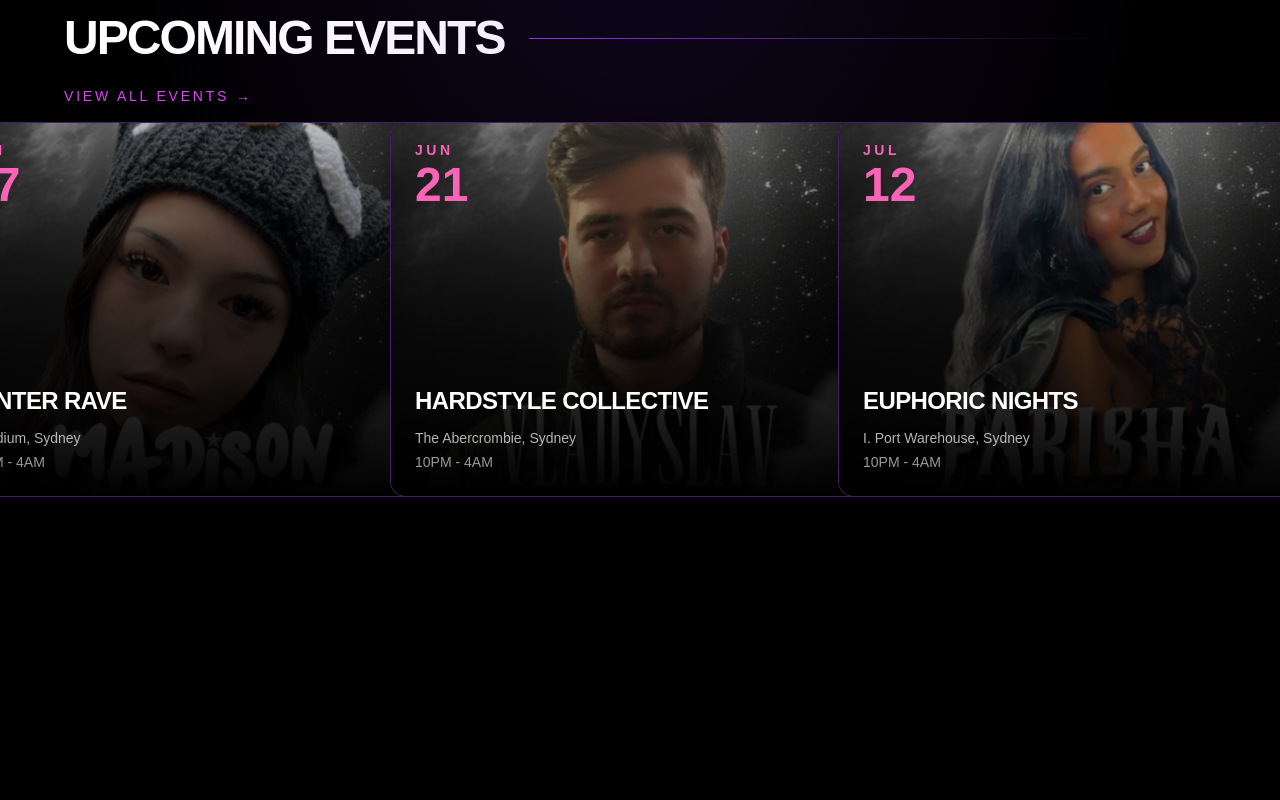
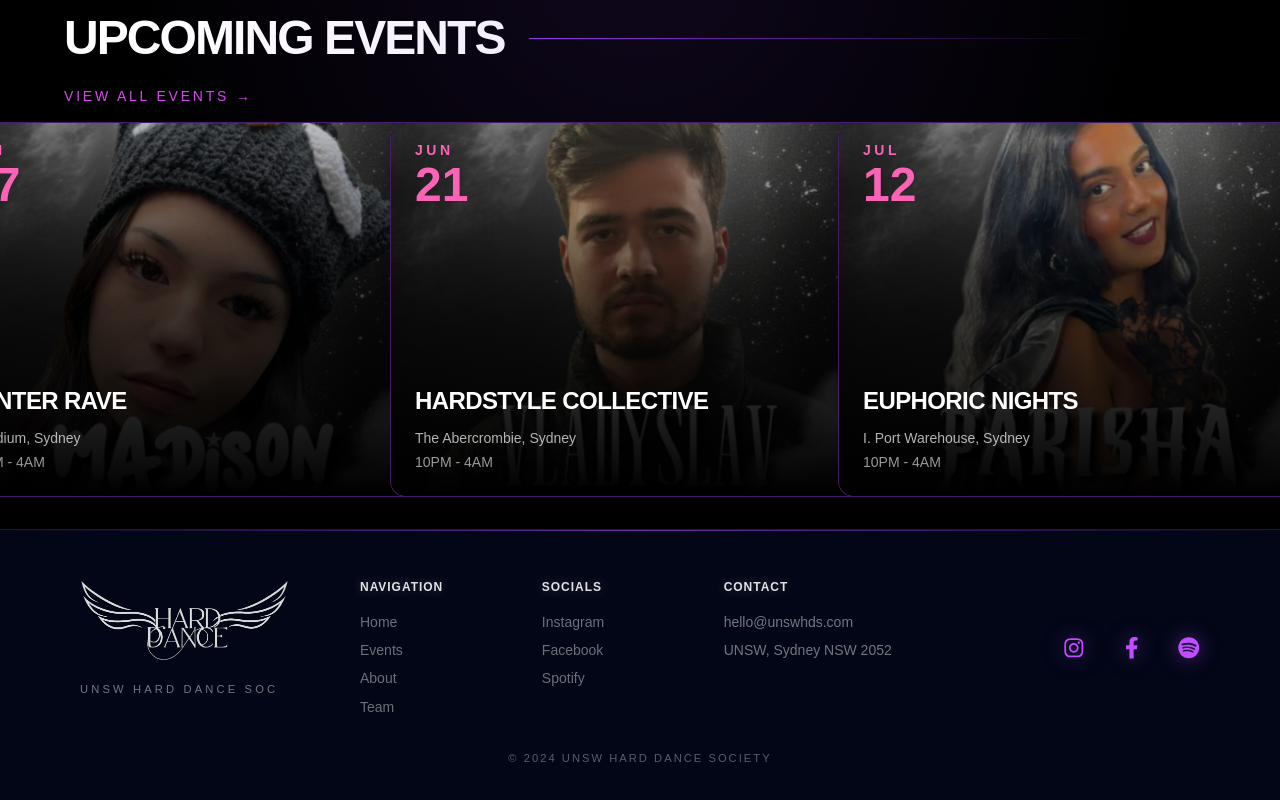
Before and after one commit to Carlswoon/unswharddancesociety, a React (Vite) app in the folder website/: page / in a window 1280 px wide. Shown: the part 854-1654 px from the top of the page. Before the commit the page ends 1383 px from the top, so only its background shows below. Built offline with nearby package versions, Linux system fonts and the light colour scheme.

Commit message:
home page nearly complete

```diff
--- a/website/src/components/Footer.jsx
+++ b/website/src/components/Footer.jsx
@@ -0,0 +1,147 @@
+import logo from "../assets/logos/hard_dance_soc_logo_white.png";
+import {
+  FaInstagram,
+  FaFacebookF,
+  FaSpotify,
+} from "react-icons/fa";
+
+function Footer() {
+  return (
+    <footer className="relative w-full bg-[#020617] border-t border-purple-500/20">
+      {/* subtle top glow */}
+      <div className="absolute inset-x-0 top-0 h-[1px] bg-gradient-to-r from-transparent via-purple-500/60 to-transparent" />
+
+      <div
+        className="
+          max-w-[1500px]
+          mx-auto
+          px-8
+          md:px-14
+          lg:px-20
+          py-10
+          md:py-12
+        "
+      >
+        <div
+          className="
+            grid
+            grid-cols-1
+            md:grid-cols-[1.3fr_0.75fr_0.75fr_1.4fr_1fr]
+            gap-10
+            md:gap-12
+            items-start
+          "
+        >
+          {/* LOGO AREA */}
+          <div className="flex flex-col items-start">
+            <img
+              src={logo}
+              alt="UNSW Hard Dance Society Logo"
+              className="w-[190px] md:w-[210px] object-contain opacity-90"
+            />
+
+            <p
+              className="
+                mt-5
+                text-[0.7rem]
+                tracking-[0.28em]
+                uppercase
+                text-white/45
+              "
+            >
+              UNSW Hard Dance Soc
+            </p>
+          </div>
+
+          {/* NAVIGATION */}
+          <div>
+            <h3 className="footer-heading">Navigation</h3>
+
+            <ul className="footer-list">
+              <li>
+                <a href="#home">Home</a>
+              </li>
+              <li>
+                <a href="#events">Events</a>
+              </li>
+              <li>
+                <a href="#about">About</a>
+              </li>
+              <li>
+                <a href="#team">Team</a>
+              </li>
+            </ul>
+          </div>
+
+          {/* SOCIALS */}
+          <div>
+            <h3 className="footer-heading">Socials</h3>
+
+            <ul className="footer-list">
+              <li>
+                <a href="#">Instagram</a>
+              </li>
+              <li>
+                <a href="#">Facebook</a>
+              </li>
+              <li>
+                <a href="#">Spotify</a>
+              </li>
+            </ul>
+          </div>
+
+          {/* CONTACT */}
+          <div>
+            <h3 className="footer-heading">Contact</h3>
+
+            <div className="mt-4 space-y-2 text-sm text-white/45">
+              <p>hello@unswhds.com</p>
+              <p>UNSW, Sydney NSW 2052</p>
+            </div>
+          </div>
+
+          {/* ICONS */}
+          <div
+            className="
+              flex
+              md:justify-end
+              items-center
+              gap-9
+              h-full
+              text-purple-400
+            "
+          >
+            <a href="#" className="footer-icon" aria-label="Instagram">
+              <FaInstagram />
+            </a>
+
+            <a href="#" className="footer-icon" aria-label="Facebook">
+              <FaFacebookF />
+            </a>
+
+            <a href="#" className="footer-icon" aria-label="Spotify">
+              <FaSpotify />
+            </a>
+
+          </div>
+        </div>
+
+        {/* COPYRIGHT */}
+        <div
+          className="
+            mt-8
+            text-center
+            text-[0.7rem]
+            tracking-[0.18em]
+            uppercase
+            text-white/35
+          "
+        >
+          © 2024 UNSW Hard Dance Society
+        </div>
+      </div>
+    </footer>
+  );
+}
+
+export default Footer;
--- a/website/src/index.css
+++ b/website/src/index.css
@@ -137,3 +137,43 @@ button {
     0 0 2em 1em var(--glow-spread-color),
     inset 0 0 0.4em 0.15em var(--glow-color);
 }
+
+.footer-heading {
+  font-size: 0.75rem;
+  font-weight: 800;
+  text-transform: uppercase;
+  letter-spacing: 0.08em;
+  color: rgba(255, 255, 255, 0.88);
+  text-shadow: 0 0 12px rgba(255, 255, 255, 0.25);
+}
+
+.footer-list {
+  margin-top: 1rem;
+  display: flex;
+  flex-direction: column;
+  gap: 0.45rem;
+  font-size: 0.875rem;
+  color: rgba(255, 255, 255, 0.42);
+}
+
+.footer-list a {
+  transition: color 0.2s ease, text-shadow 0.2s ease;
+}
+
+.footer-list a:hover {
+  color: rgba(255, 255, 255, 0.85);
+  text-shadow: 0 0 12px rgba(168, 85, 247, 0.65);
+}
+
+.footer-icon {
+  font-size: 1.35rem;
+  color: rgb(192, 77, 255);
+  filter: drop-shadow(0 0 10px rgba(192, 77, 255, 0.55));
+  transition: transform 0.2s ease, color 0.2s ease, filter 0.2s ease;
+}
+
+.footer-icon:hover {
+  transform: translateY(-2px);
+  color: white;
+  filter: drop-shadow(0 0 14px rgba(192, 77, 255, 0.9));
+}
--- a/website/src/pages/Home.jsx
+++ b/website/src/pages/Home.jsx
@@ -1,6 +1,7 @@
 import Navbar from "../components/Navbar.jsx";
 import Hero from "../components/Hero.jsx";
 import Events from "../components/Events.jsx"
+import Footer from "../components/Footer.jsx";
 function Home() {
   return (
     <main className="bg-black text-white overflow-x-hidden">
@@ -12,6 +13,8 @@ function Home() {
       <Hero / >
 
       <Events />
+
+      <Footer />
     </main>
   );
 }
```
